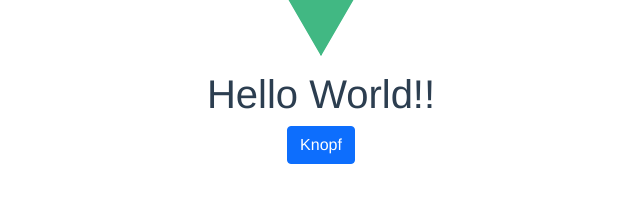
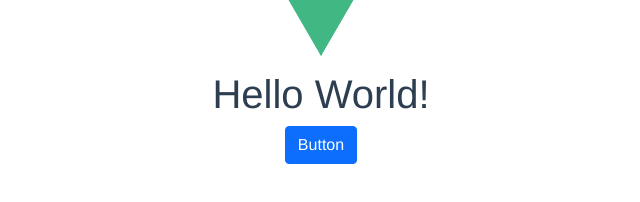
Before and after one commit to lradloff/WTProjekt-frontend, a Vue app: page / in a window 1280 px wide. Shown: the part 214-416 px from the top of the page, without its empty margins (319-959 px from the left). Built offline with nearby package versions, Linux system fonts and the light colour scheme.

Commit message:
Bootstrap Heroku Deploy

```diff
--- a/src/components/HelloWorld.vue
+++ b/src/components/HelloWorld.vue
@@ -1,7 +1,7 @@
 <template>
   <div class="hello">
     <h1>{{ msg }}</h1>
-    <button type="button" class="btn btn-primary">Knopf</button>
+    <button type="button" class="btn btn-primary">Button</button>
   </div>
 </template>
 
--- a/src/views/Home.vue
+++ b/src/views/Home.vue
@@ -1,7 +1,7 @@
 <template>
   <div class="home">
     <img alt="Vue logo" src="../assets/logo.png">
-    <HelloWorld msg="Hello World!!"/>
+    <HelloWorld msg="Hello World!"/>
   </div>
 </template>
 
```
